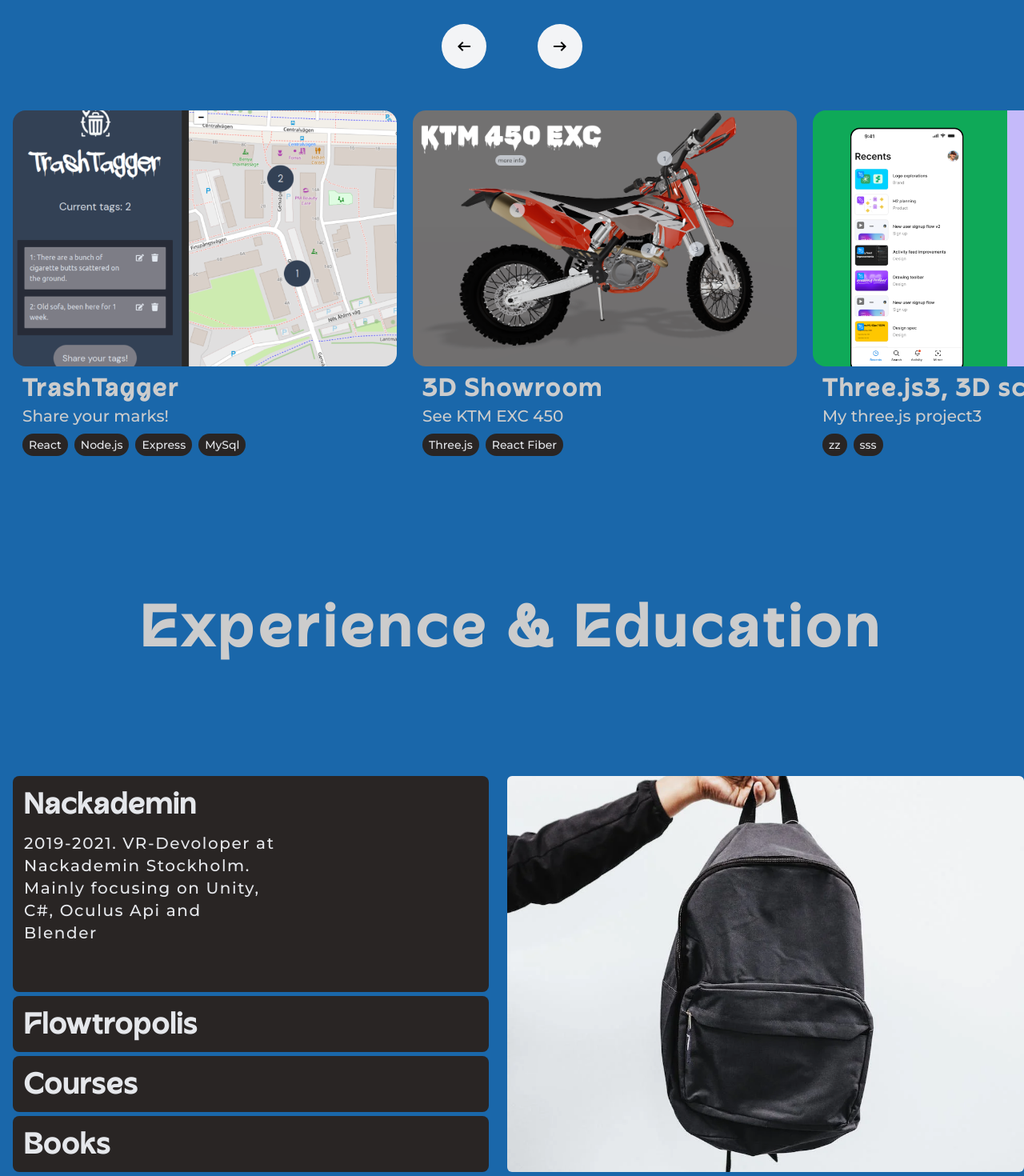
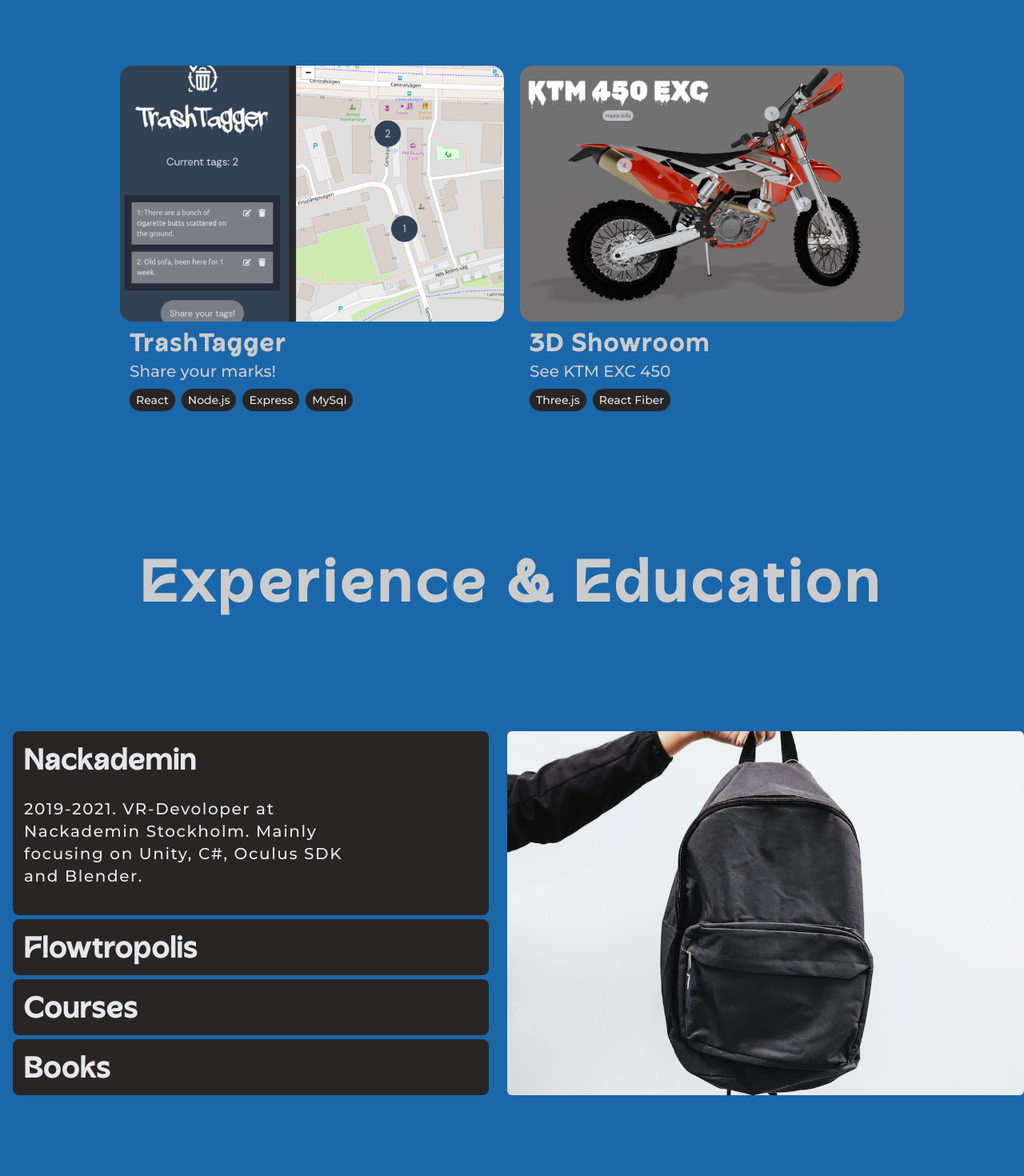
Before and after one commit to jonas-soderholm/react-tailwind, a React (Vite) app: page / in a window 1280 px wide. Shown: the part 1740-3210 px from the top of the page at 80% size. Built offline with nearby package versions, Linux system fonts and the light colour scheme.

Commit message:
Update experience and education

```diff
--- a/src/components/Experience.jsx
+++ b/src/components/Experience.jsx
@@ -10,18 +10,49 @@
     setSelectedObject(itemName);
   };
 
-  // Define a function to calculate gridTemplateRows based on selectedItem
+  useEffect(() => {
+    function handleResize() {
+      setDeviceType(getDeviceType());
+    }
+    handleResize();
+    window.addEventListener("resize", handleResize);
+    return () => window.removeEventListener("resize", handleResize);
+  }, []);
+
+  const [deviceType, setDeviceType] = useState(getDeviceType());
+
+  function getDeviceType() {
+    return window.innerWidth <= 768 ? "phone" : "pc";
+  }
+
   function GetGridTemplateRow() {
+    if (deviceType === "phone") {
+      // Adjust for phone
       if (selectedObject === "item-1") {
-      return "270px 70px 70px 70px";
+        return "225px 70px 70px 70px";
+      } else if (selectedObject === "item-2") {
+        return "70px 230px 70px 70px";
+      } else if (selectedObject === "item-3") {
+        return "70px 70px 285px 70px";
+      } else if (selectedObject === "item-4") {
+        return "70px 70px 70px 150px";
+      } else {
+        return "70px 70px 70px 70px";
+      }
+    }
+    if (deviceType === "pc") {
+      // Adjust for PC
+      if (selectedObject === "item-1") {
+        return "230px 70px 70px 70px";
       } else if (selectedObject === "item-2") {
         return "70px 200px 70px 70px";
       } else if (selectedObject === "item-3") {
-      return "70px 70px 190px 70px";
+        return "70px 70px 285px 70px";
       } else if (selectedObject === "item-4") {
-      return "70px 70px 70px 160px";
+        return "70px 70px 70px 150px";
       } else {
         return "70px 70px 70px 70px";
+      }
     }
   }
 
@@ -29,19 +60,20 @@
     {
       name: "item-1",
       header: "Nackademin",
-      info: "2019-2021. VR-Devoloper at Nackademin Stockholm. Mainly focusing on Unity, C#, Oculus Api and Blender",
+      info: "2019-2021. VR-Devoloper at Nackademin Stockholm. Mainly focusing on Unity, C#, Oculus SDK and Blender.",
       image: "/school.png",
     },
     {
       name: "item-2",
       header: "Flowtropolis",
-      info: "2021-2023. VR-Developer at www.flowtropolis.se. Great company, great poeple.",
+      info: "2021-2023 (2.5 years). VR-Developer at www.flowtropolis.se. Great company, great poeple.",
       image: "/flow.png",
     },
     {
       name: "item-3",
       header: "Courses",
-      info: "2020-2021. The Odin Project, full stack. Three.js Journey",
+      info:
+        "2018-2023:\n1: Complete js course (Jonas Schmedtmann).\n2: Three.js Journey by Bruno Simon\n3: The Odin Project, full stack.",
       image: "/courses.png",
     },
     {
@@ -59,12 +91,21 @@
         className={`${name} rounded-lg flex justify-between bg-stone-800 mx-4 md:hover:bg-stone-700 header-font`}
         style={{ overflow: "hidden" }}
       >
-        <div className="text-gray-200 max-w-xs overflow-hidden text-left text-xl mt-1">
+        <div className="flex flex-col justify-between text-gray-200 max-w-[25rem] overflow-hidden text-left text-xl mt-[0.3rem] w-full">
+          <div>
             <a className="font-bold text-4xl">{header}</a>
-          <br />
-          <a className="font-Heebo flex font-thin mt-3 body-text-medium">{info}</a>
           </div>
-        <div className="font-bold text-gray-200"></div>
+          <div className="flex-1 flex flex-col mt-6 ">
+            {" "}
+            {/* Center vertically */}
+            {info.split("\n").map((course, index) => (
+              <a key={index} className="body-text-medium font-bold md:text-xl text-[1rem] text-left">
+                {course}
+              </a>
+            ))}
+          </div>
+        </div>
+        <div className="font-bold text-gray-200 mt-[0.6rem]"></div>
       </button>
     );
   }
@@ -93,7 +134,9 @@
     <>
       <div
         id="experience"
-        className={`${darkMode ? "text-dark" : "text-light"} experience-header flex bg-transparent justify-center text-center flex-col `}
+        className={`${
+          darkMode ? "text-dark" : "text-light"
+        } experience-header flex bg-transparent justify-center text-center flex-col `}
       >
         <div className="font-bold md:text-7xl text-4xl my-36 header-font">Experience & Education</div>
       </div>
--- a/src/components/Projects.jsx
+++ b/src/components/Projects.jsx
@@ -22,20 +22,6 @@
       language: ["Three.js", "React Fiber"],
       image: "/450.png",
       url: "https://jonas-450.netlify.app/",
-    },
-    {
-      title: "Three.js3, 3D scroller3",
-      description: "My three.js project3",
-      language: ["zz", "sss"],
-      image: "/phone-app.png",
-      url: "https://trashyu.netlify.app",
-    },
-    {
-      title: "Three.js3, 3D scroller3",
-      description: "My three.js project3",
-      language: ["zz"],
-      image: "/phone-app.png",
-      url: "https://trashyu.netlify.app",
     },
   ];
 
@@ -116,8 +102,8 @@
         <div className="text-2xl body-text-medium">Have a look at my latest work!</div>
       </div>
       <div className="toggle-buttons flex justify-center mt-4 mx-4">
-        <ScrollButton position="left" onClick={() => toggleClick("left", 500)} />
-        <ScrollButton position="right" onClick={() => toggleClick("right", 500)} />
+        {/* <ScrollButton position="left" onClick={() => toggleClick("left", 500)} />
+        <ScrollButton position="right" onClick={() => toggleClick("right", 500)} /> */}
       </div>
 
       <div
@@ -125,12 +111,13 @@
         style={{ maxWidth: "1350px" }}
         ref={containerRef}
       >
-        <ScrollContainer
-          className={`containerZZ individual-cards flex m-5 gap-5 ml-4 mr-4 md:w-[2200px] w-[1000px]`}
+        <div
+          // className={`containerZZ individual-cards flex m-5 gap-5 ml-4 mr-4 md:w-[2200px] w-[1000px]`}
+          className={`containerZZ individual-cards flex m-5 gap-5 ml-4 mr-4 md:justify-center`}
           style={{ height: "auto" }}
         >
           <RenderCards />
-        </ScrollContainer>
+        </div>
       </div>
     </>
   );
--- a/src/components/Toolkit.jsx
+++ b/src/components/Toolkit.jsx
@@ -16,12 +16,12 @@
 const toolsData2 = [
   { logoSrc: "/git-logo.png", name: "Git" },
   { logoSrc: "/github-logo.png", name: "GitHub" },
-  { logoSrc: "/vs-logo.png", name: "VS Code" },
   { logoSrc: "/unity-logo.png", name: "Unity" },
-  { logoSrc: "/meta-logo.png", name: "Oculus Api" },
+  { logoSrc: "/meta-logo.png", name: "Oculus SDK" },
   { logoSrc: "/blender-logo.png", name: "Blender" },
   { logoSrc: "/plastic-logo.png", name: "Plastic SCM" },
   { logoSrc: "/linux-logo.png", name: "Linux" },
+  { logoSrc: "/vs-logo.png", name: "VS Code" },
   { logoSrc: "/illustrator-logo.png", name: "Illustrator" },
   { logoSrc: "/davinci-logo.png", name: "Davinci Resolve" },
   { logoSrc: "/fl-logo.png", name: "FL Studio" },
--- a/src/index.css
+++ b/src/index.css
@@ -16,7 +16,7 @@
 
 .body-text-medium {
   font-family: "Montserrat", sans-serif;
-  font-optical-sizing: auto;
+  /* font-optical-sizing: auto; */
   font-weight: 500;
   font-style: normal;
 }
@@ -24,6 +24,10 @@
 .header-font {
   font-family: "Acorn", sans-serif;
   letter-spacing: 0.1em; /* Adjust as needed */
+}
+
+.montserrat-font {
+  font-family: "Montserrat", sans-serif;
 }
 
 /* Dark and light mode */
```
Lines whose indentation alone changed are shown as unchanged.
